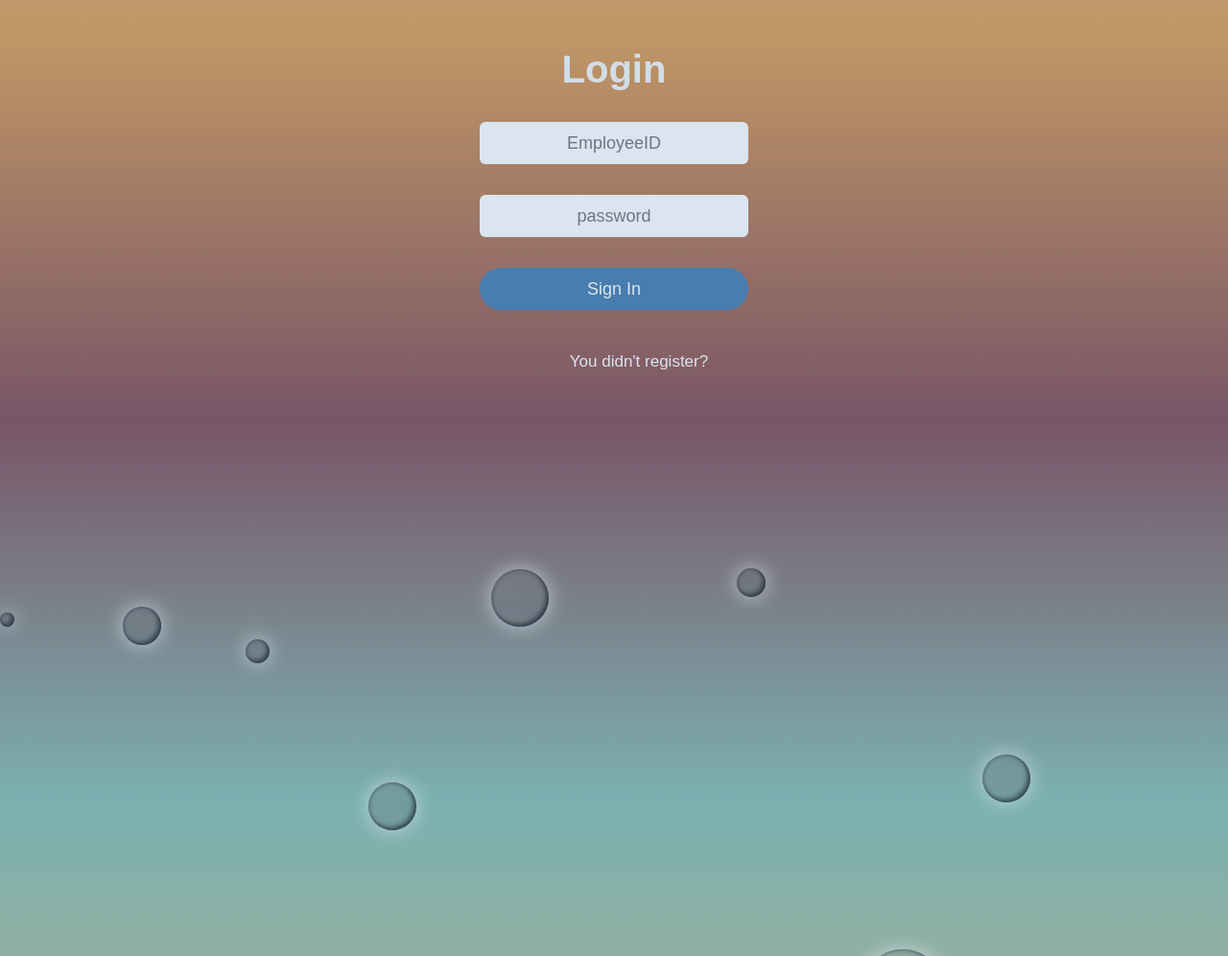
After one commit to SunnyWang93677/HealingPaws, a Flask app: template Healingpaws/healingpawsapp/templates/employee_login.html in a window 1280 px wide. The commit adds this page. Shown: the whole page at 96% size. Run offline with Flask 2, Linux system fonts and the light colour scheme; the template is opened without the code that fills it, so the values that code supplies are empty.

Commit message:
Front end staff (#6)
* Add files via upload

* Add files via upload

* Add files via upload

* Delete employee_register.html

* Add files via upload

* Delete css_employee.css

* Delete css_employee_login.css

* Delete css_employee_register.css

* Delete css_main.css

* Add files via upload

* Add files via upload

* Delete employee.png

* Add files via upload

* Add files via upload

* Add files via upload

* Delete employee.html

* Delete employee_register.html

* Delete employee_login.html

* Delete main.html

Co-authored-by: ChengXinyuan <61683074+ChengXinyuan@users.noreply.github.com>

```diff
--- /dev/null
+++ b/Healingpaws/healingpawsapp/static/css/css_employee_login.css
@@ -0,0 +1,243 @@
+ body{
+    margin: 0;
+    padding: 0;
+    background: #487eb0;
+}
+.sign-div{
+
+    width: 60%;
+    margin: 0 auto;
+}
+.sign-div h1{
+    margin-top:50px;
+    color: #fff;
+    font-size: 40px;
+    text-align: center;
+    font-family: Sans-serif;
+}
+.sign-div input{
+   width: 280px;
+
+            display: block;
+            height: 44px;
+            border: 0;
+            outline: 0;
+            padding: 6px 10px;
+            line-height: 24px;
+            margin: 32px auto;
+            -webkit-transition: all 0s ease-in 0.1ms;
+            -moz-transition: all 0s ease-in 0.1ms;
+            transition: all 0s ease-in 0.1ms;
+            text-align: center;
+            box-sizing: border-box;
+            outline: none;
+            border: none;
+            font-family: "montserrat",sans-serif;
+            font-size: 18px;
+
+}
+.sign-div input:focus{
+     border-radius: 6px;
+     width: 400px;
+
+}
+
+.sign-text{
+
+    background: rgba(255,255,255,5);
+    border-radius: 6px;
+}
+.sign-btn{
+
+    background: #487eb0;
+    color: #fff;
+    border-radius: 44px;
+}
+.sign-btn:hover{
+    transform:scale(0.85);
+}
+.sign-div a{
+    text-decoration: none;
+    color: #fff;
+    font-family: "montserrat", sans-serif;
+    font-size: 17px;
+    padding: 12px;
+    transition: 0.8s;
+    text-align: center;
+    display: block;
+     width: 280px;
+    height: 40px;
+    margin-left: 270px;
+}
+.sign-div a:hover{
+    background: rgba(0,0,0,.3);
+    border-radius: 4px;
+}
+    * {
+            box-sizing: border-box;
+        }
+        .wrap {
+            width: 100%;
+            height: 100%;
+            opacity: 0.8;
+            background: linear-gradient(to bottom right,#000000, #656565);
+            background: -webkit-linear-gradient(to bottom right, #6090a3, #cbce76);
+            background:linear-gradient(to bottom, rgba(153, 60, 56, 0.76),#89BEB2,#C9BA83,#DED38C,#DE9C53,rgba(153, 60, 56, 0.76));
+            position: absolute;
+            top: 0;
+            left: 0;
+            width: 100%;
+            height: 100%;
+            overflow: hidden;
+            background-size:200% 200%;
+            animation:bjmove 30s infinite linear;
+        }
+        @keyframes bjmove{ /*背景移动动画*/
+            from {background-position: 0 200% ;}
+            to {background-position:0 0;}
+        }
+
+
+        .wrap ul {
+            position: absolute;
+            top: 0;
+            left: 0;
+            width: 100%;
+            height: 100%;
+            z-index: -20;
+        }
+        .wrap ul li {
+            list-style-type: none;
+            display: block;
+            position: absolute;
+            bottom: -120px;
+            width: 15px;
+            height: 15px;
+            z-index: -8;
+            border-radius: 50%;
+            box-shadow: inset -30px -30px 75px rgba(0, 0, 0, .2),
+            inset 0px 0px 5px rgba(0, 0, 0, .5),
+            inset -3px -3px 5px rgba(0, 0, 0, .5),
+            0 0 20px rgba(255, 255, 255, .75);
+            background-color:rgba(255, 255, 255, 0.15);
+            animotion: square 25s infinite;
+            -webkit-animation: square 25s infinite;
+        }
+        .wrap ul li:nth-child(1) {
+            left: 0;
+            animation-duration: 10s;
+            -moz-animation-duration: 10s;
+            -o-animation-duration: 10s;
+            -webkit-animation-duration: 10s;
+        }
+        .wrap ul li:nth-child(2) {
+            width: 40px;
+            height: 40px;
+            left: 10%;
+            animation-duration: 15s;
+            -moz-animation-duration: 15s;
+            -o-animation-duration: 15s;
+            -webkit-animation-duration: 11s;
+        }
+        .wrap ul li:nth-child(3) {
+            left: 20%;
+            width: 25px;
+            height: 25px;
+            animation-duration: 12s;
+            -moz-animation-duration: 12s;
+            -o-animation-duration: 12s;
+            -webkit-animation-duration: 12s;
+        }
+        .wrap ul li:nth-child(4) {
+            width: 50px;
+            height: 50px;
+            left: 30%;
+            -webkit-animation-delay: 3s;
+            -moz-animation-delay: 3s;
+            -o-animation-delay: 3s;
+            animation-delay: 3s;
+            animation-duration: 12s;
+            -moz-animation-duration: 12s;
+            -o-animation-duration: 12s;
+            -webkit-animation-duration: 12s;
+        }
+        .wrap ul li:nth-child(5) {
+            width: 60px;
+            height: 60px;
+            left: 40%;
+            animation-duration: 10s;
+            -moz-animation-duration: 10s;
+            -o-animation-duration: 10s;
+            -webkit-animation-duration: 10s;
+        }
+        .wrap ul li:nth-child(6) {
+            width: 75px;
+            height: 75px;
+            left: 50%;
+            -webkit-animation-delay: 7s;
+            -moz-animation-delay: 7s;
+            -o-animation-delay: 7s;
+            animation-delay: 7s;
+        }
+        .wrap ul li:nth-child(7) {
+            left: 60%;
+            width: 30px;
+            height: 30px;
+            animation-duration: 8s;
+            -moz-animation-duration: 8s;
+            -o-animation-duration: 8s;
+            -webkit-animation-duration: 8s;
+        }
+        .wrap ul li:nth-child(8) {
+            width: 90px;
+            height: 90px;
+            left: 70%;
+            -webkit-animation-delay: 4s;
+            -moz-animation-delay: 4s;
+            -o-animation-delay: 4s;
+            animation-delay: 4s;
+        }
+        .wrap ul li:nth-child(9) {
+            width: 50px;
+            height: 50px;
+            left: 80%;
+            animation-duration: 20s;
+            -moz-animation-duration: 20s;
+            -o-animation-duration: 20s;
+            -webkit-animation-duration: 20s;
+        }
+        .wrap ul li:nth-child(10) {
+            width: 75px;
+            height: 75px;
+            left: 90%;
+            -webkit-animation-delay: 6s;
+            -moz-animation-delay: 6s;
+            -o-animation-delay: 6s;
+            animation-delay: 6s;
+            animation-duration: 30s;
+            -moz-animation-duration: 30s;
+            -o-animation-duration: 30s;
+            -webkit-animation-duration: 30s;
+        }
+        @keyframes square {
+            0% {
+                -webkit-transform: translateY(0);
+                transform: translateY(0)
+            }
+            100% {
+                bottom: 400px;
+                -webkit-transform: translateY(-500);
+                transform: translateY(-500)
+            }
+        }
+        @-webkit-keyframes square {
+            0% {
+                -webkit-transform: translateY(0);
+                transform: translateY(0)
+            }
+            100% {
+                bottom: 400px;
+                -webkit-transform: translateY(-500);
+                transform: translateY(-500)
+            }
+        }
--- /dev/null
+++ b/Healingpaws/healingpawsapp/templates/employee_login.html
@@ -0,0 +1,37 @@
+<!DOCTYPE html>
+<html lang="en">
+<head>
+    <meta charset="UTF-8">
+    <title>Login</title>
+    <link rel="stylesheet" href="{{ url_for('static', filename='css/css_employee_login.css') }}">
+</head>
+
+
+<body>
+
+    <div class="wrap">
+     <div class="sign-div">
+    <form class="" action="SignUp.html" method="post">
+        <h1 style="color: whitesmoke">Login</h1>
+        <input class="sign-text" type="text" placeholder="EmployeeID" >
+        <input class="sign-text" type="password" placeholder="password">
+        <input class="sign-btn" type="submit" value="Sign In">
+        <a href="{{ url_for('employee_register') }}">You didn't register?</a>
+    </form>
+          </div>
+         <ul>
+        <li></li>
+        <li></li>
+        <li></li>
+        <li></li>
+        <li></li>
+        <li></li>
+        <li></li>
+        <li></li>
+        <li></li>
+        <li></li>
+    </ul>
+
+    </div>
+</body>
+</html>
```
Also changed, not shown: Healingpaws/healingpawsapp/static/css/css_employee.css (added, +17 -0 lines), Healingpaws/healingpawsapp/static/css/css_employee_register.css (added, +230 -0 lines), Healingpaws/healingpawsapp/static/css/css_main.css (added, +18 -0 lines), Healingpaws/healingpawsapp/static/js/js_main.js (added, +35 -0 lines), Healingpaws/healingpawsapp/templates/employee.html (added, +22 -0 lines), Healingpaws/healingpawsapp/templates/employee_register.html (added, +39 -0 lines), Healingpaws/healingpawsapp/templates/main.html (+17 -79 lines), Healingpaws/healingpawsapp/static/pic/employee.png (added), Healingpaws/healingpawsapp/static/pic/logo.png (added), Healingpaws/healingpawsapp/static/pic/pic1.jpg (added), Healingpaws/healingpawsapp/static/pic/pic2.jpg (added), Healingpaws/healingpawsapp/static/pic/pic3.jpg (added), Healingpaws/healingpawsapp/static/pic/tel.png (added).
